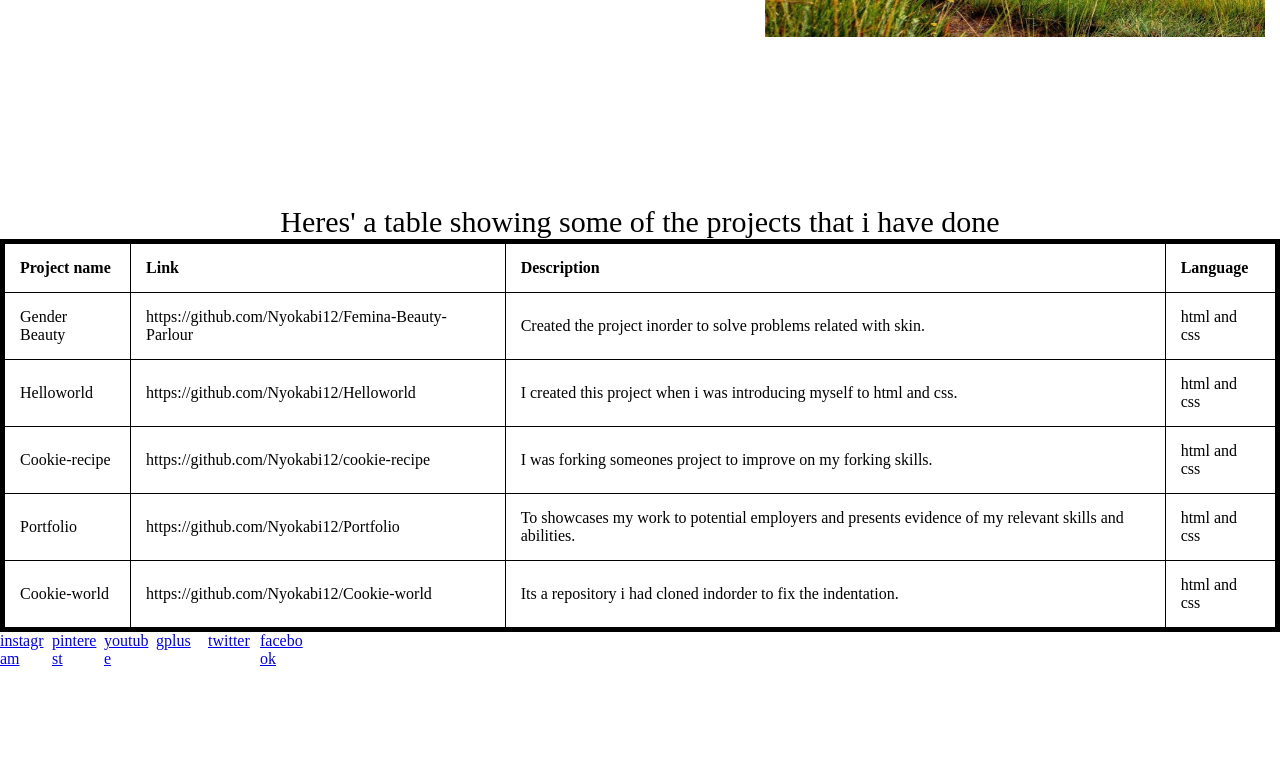
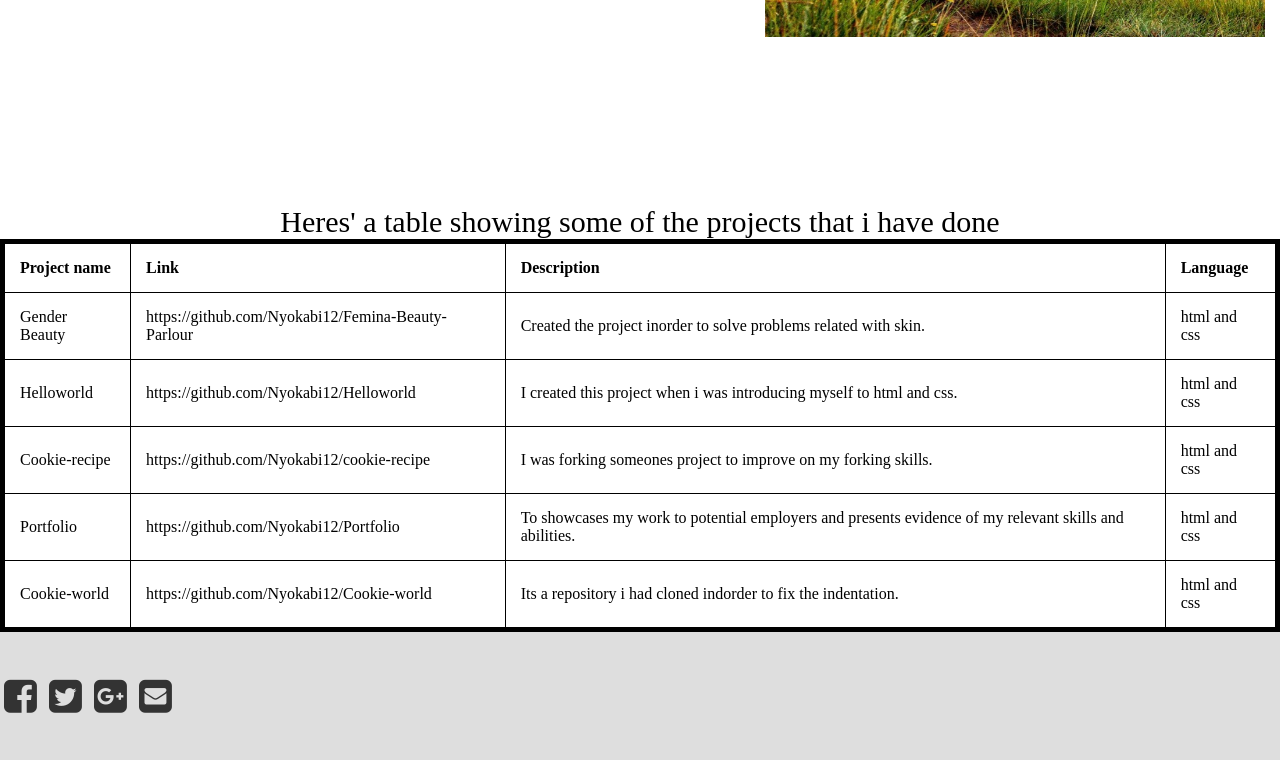
Before and after one commit to Nyokabi12/Portfolio, a plain HTML site: page index.html in a window 1280 px wide. Shown: the part 2414-3174 px from the top of the page. Before the commit the page ends 3099 px from the top, so only its background shows below. Drawn offline with Linux system fonts and the light colour scheme.

Commit message:
add id contacts

```diff
--- a/index.html
+++ b/index.html
@@ -94,14 +94,18 @@
                           </table>
             </div>
             <div id="contacts">
-                    <ul class="social-icons">
-                            <li><a href="https://www.instagram.com/livingindiatv/">instagram<span></span></a></li>
-                            <li><a href="https://in.pinterest.com/livingindiatv/">pinterest<span></span></a></li>
-                            <li><a href="https://youtube.com">youtube<span></span></a></li>
-                            <li><a href="https://plus.google.com/102689304172526656580">gplus<span></span></a></li>
-                            <li><a href="https://twitter.com/livingindiatv">twitter<span></span></a></li>
-                            <li><a href="https://www.facebook.com/livingindiatv/">facebook<span></span></a></li>
-                           </ul>
+                    <section id="lab_social_icon_footer">
+                            <!-- Include Font Awesome Stylesheet in Header -->
+                            <link href="//maxcdn.bootstrapcdn.com/font-awesome/4.1.0/css/font-awesome.min.css" rel="stylesheet">
+                            <div class="container">
+                                    <div class="text-center center-block">
+                                            <a href="https://www.facebook.com/bootsnipp"><i id="social-fb" class="fa fa-facebook-square fa-3x social"></i></a>
+                                            <a href="https://twitter.com/bootsnipp"><i id="social-tw" class="fa fa-twitter-square fa-3x social"></i></a>
+                                            <a href="https://plus.google.com/+Bootsnipp-page"><i id="social-gp" class="fa fa-google-plus-square fa-3x social"></i></a>
+                                            <a href="mailto:#"><i id="social-em" class="fa fa-envelope-square fa-3x social"></i></a>
+                                </div>
+                            </div>
+                            </section>
             </div>
 </body>
 
--- a/main.css
+++ b/main.css
@@ -111,45 +111,47 @@ th {
     background-color: solid black;
     color: solid black;
 }
-.social-icons li {
-    display: inline-block;
-    margin-bottom: 5px;
-    vertical-align: middle;
+#lab_social_icon_footer {
+    padding: 40px 0;
+    background-color: #dedede;
   }
 
-.social-icons a {
-    position: relative;
-    display: block;
-    width: 48px;
-    height: 48px;
-    word-break: break-all;
+  #lab_social_icon_footer a {
+    color: #333;
   }
 
-.social-icons  span  {
-    position: absolute;
-    top: 0;
-    left: 0;
-    width: 48px;
-    height: 48px;
-    background-image: url( social-icons.png );
+  #lab_social_icon_footer .social:hover {
+    -webkit-transform: scale(1.1);
+    -moz-transform: scale(1.1);
+    -o-transform: scale(1.1);
   }
 
-.social-icons li:nth-child(2)  span {
-    background-position: -48px 0;
+  #lab_social_icon_footer .social {
+    -webkit-transform: scale(0.8);
+    /* Browser Variations: */
+
+    -moz-transform: scale(0.8);
+    -o-transform: scale(0.8);
+    -webkit-transition-duration: 0.5s;
+    -moz-transition-duration: 0.5s;
+    -o-transition-duration: 0.5s;
+  }
+  /*
+      Multicoloured Hover Variations
+  */
+
+  #lab_social_icon_footer #social-fb:hover {
+    color: #3B5998;
   }
 
-.social-icons li:nth-child(3) span {
-    background-position: -96px 0;
+  #lab_social_icon_footer #social-tw:hover {
+    color: #4099FF;
   }
 
-.social-icons li:nth-child(4) span {
-    background-position: 0 -48px;
+  #lab_social_icon_footer #social-gp:hover {
+    color: #d34836;
   }
 
-.social-icons li:nth-child(5) span  {
-    background-position: -48px -48px;
+  #lab_social_icon_footer #social-em:hover {
+    color: #f39c12;
   }
-
-.social-icons li:nth-child(6) span  {
-    background-position: -96px -48px;
- }
```
Lines whose indentation alone changed are shown as unchanged.
